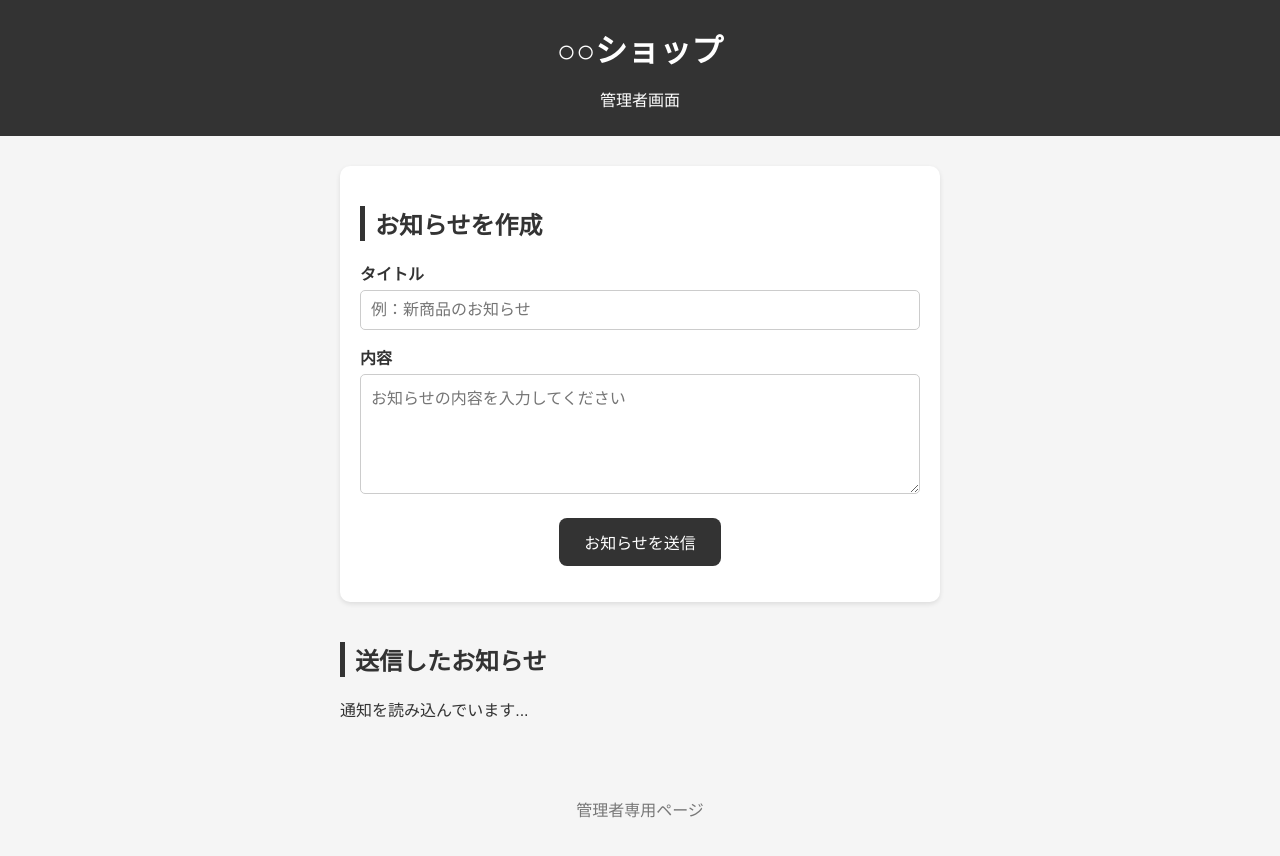
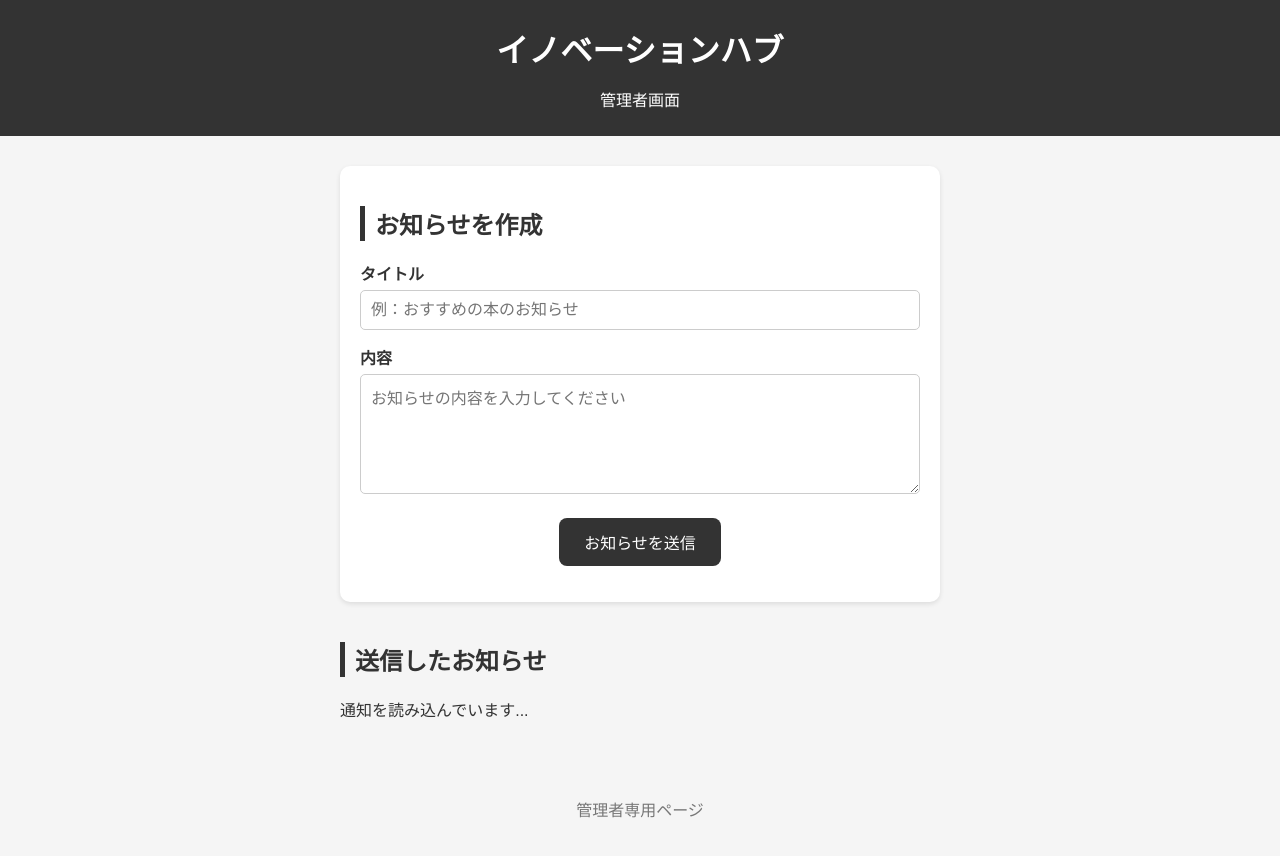
Before and after one commit to s2026139tsuyuzakiyua/notification-app-new, a plain HTML site: page admin.html in a window 1280 px wide. Drawn offline with Linux system fonts and the light colour scheme; no server answers.

Commit message:
Update admin.html

```diff
--- a/admin.html
+++ b/admin.html
@@ -21,7 +21,7 @@
 
   <header>
 
-    <h1>○○ショップ</h1>
+    <h1>イノベーションハブ</h1>
 
     <p>管理者画面</p>
 
@@ -45,7 +45,7 @@
       <input
         type="text"
         id="title"
-        placeholder="例：新商品のお知らせ"
+        placeholder="例：おすすめの本のお知らせ"
       >
 
 
```
